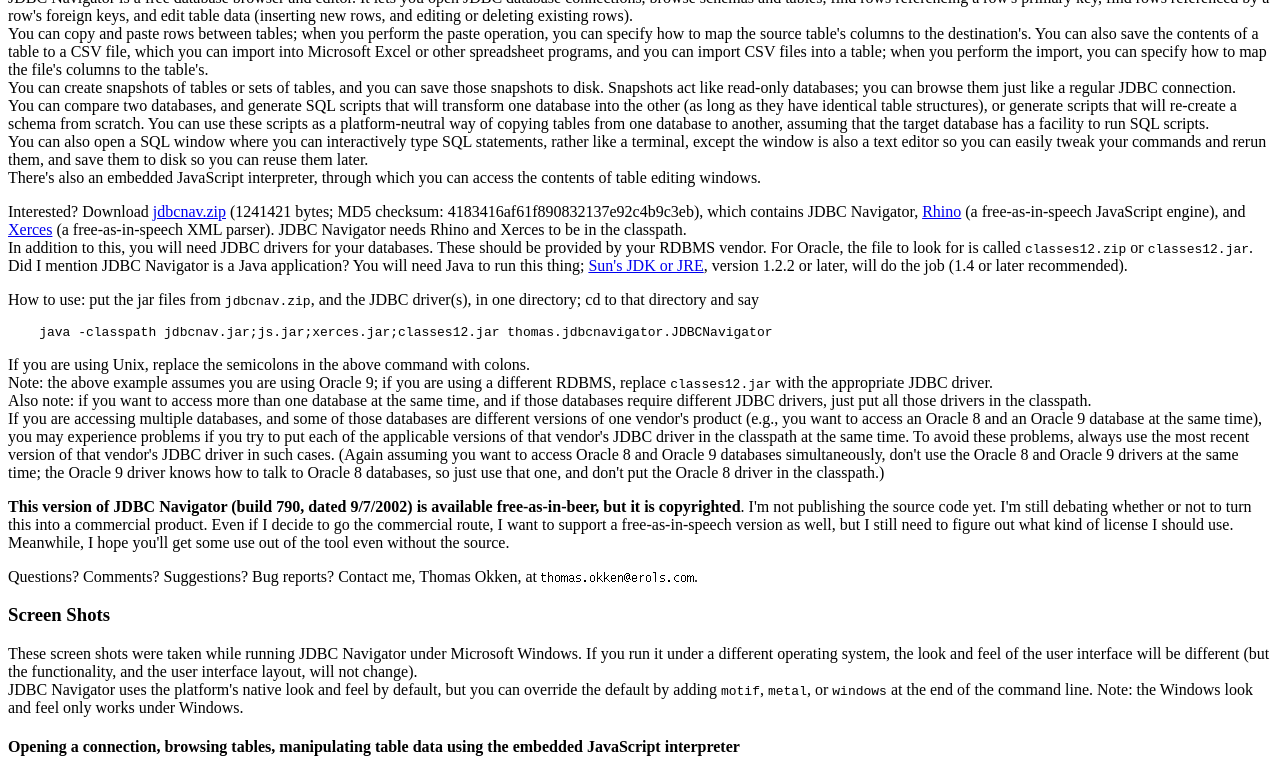
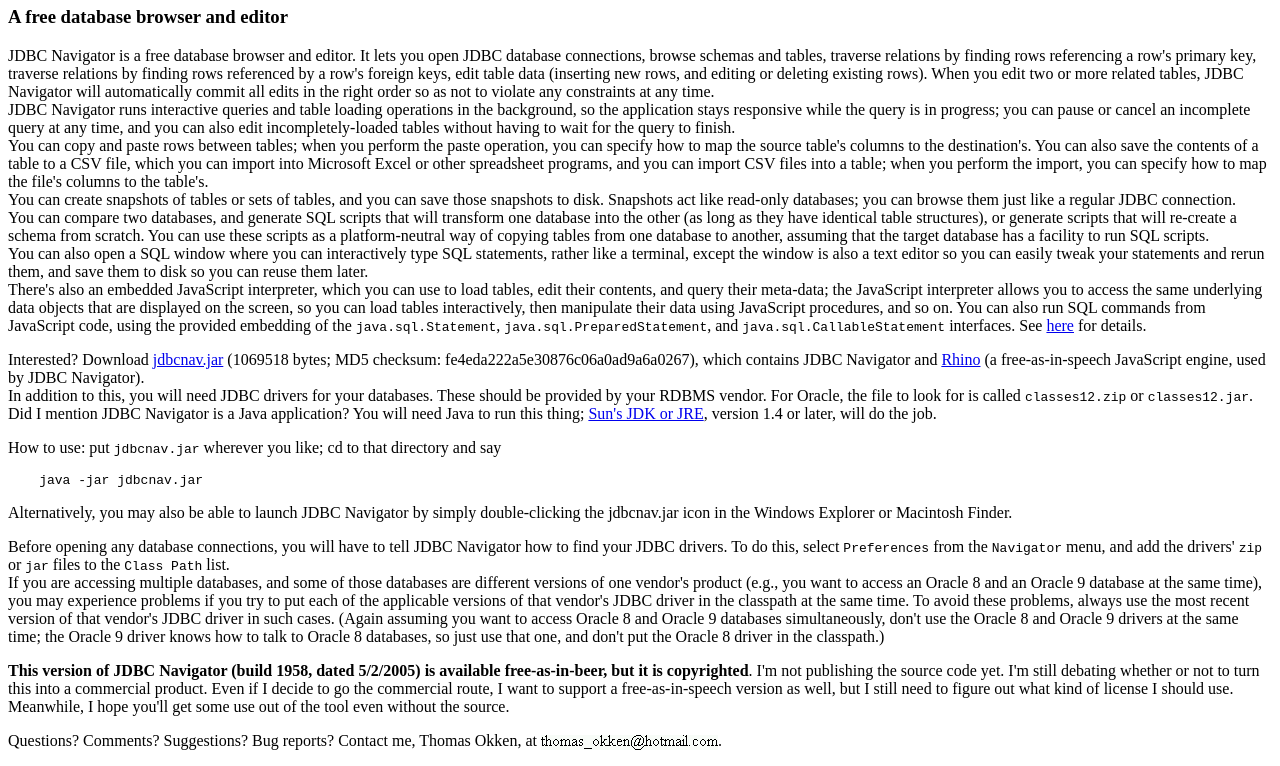
Before and after one commit to thomasokken/jdbcnav, a plain HTML site: page doc/index.html in a window 1280 px wide. Shown: the part 60-826 px from the top of the page. Drawn offline with Linux system fonts and the light colour scheme.

Commit message:
*** empty log message ***

```diff
--- a/doc/index.html
+++ b/doc/index.html
@@ -4,11 +4,21 @@
     <meta name="description" content="JDBC Navigator, a free database browser and editor.">
 </head>
 <body>
-    <h3>JDBC Navigator</h3>
+    <h1>JDBC Navigator</h1>
+    <h3>A free database browser and editor</h3>
     JDBC Navigator is a free database browser and editor. It lets you open JDBC
-    database connections, browse schemas and tables, find rows referencing a
-    row's primary key, find rows referenced by a row's foreign keys, and edit
-    table data (inserting new rows, and editing or deleting existing rows).
+    database connections, browse schemas and tables, traverse relations by
+    finding rows referencing a row's primary key, traverse relations by finding
+    rows referenced by a row's foreign keys, edit table data (inserting new
+    rows, and editing or deleting existing rows). When you edit two or more
+    related tables, JDBC Navigator will automatically commit all edits in the
+    right order so as not to violate any constraints at any time.
+    <br>
+    JDBC Navigator runs interactive queries and table loading operations in the
+    background, so the application stays responsive while the query is in
+    progress; you can pause or cancel an incomplete query at any time, and you
+    can also edit incompletely-loaded tables without having to wait for the
+    query to finish.
     <br>
     You can copy and paste rows between tables; when you perform the paste
     operation, you can specify how to map the source table's columns to the
@@ -30,18 +40,23 @@
     <br>
     You can also open a SQL window where you can interactively type SQL
     statements, rather like a terminal, except the window is also a text editor
-    so you can easily tweak your commands and rerun them, and save them to disk
-    so you can reuse them later.
+    so you can easily tweak your statements and rerun them, and save them to
+    disk so you can reuse them later.
     <br>
-    There's also an embedded JavaScript interpreter, through which you can
-    access the contents of table editing windows.
+    There's also an embedded JavaScript interpreter, which you can use to load
+    tables, edit their contents, and query their meta-data; the JavaScript
+    interpreter allows you to access the same underlying data objects that are
+    displayed on the screen, so you can load tables interactively, then
+    manipulate their data using JavaScript procedures, and so on. You can also
+    run SQL commands from JavaScript code, using the provided embedding of the
+    <code>java.sql.Statement</code>, <code>java.sql.PreparedStatement</code>,
+    and <code>java.sql.CallableStatement</code> interfaces. See <a
+    href="javascript_embedding.txt">here</a> for details.
     <p>
-    Interested? Download <a href="jdbcnav.zip">jdbcnav.zip</a> (1241421 bytes;
-    MD5 checksum: 4183416af61f890832137e92c4b9c3eb), which contains JDBC
-    Navigator, <a href="http://www.mozilla.org/rhino/">Rhino</a> (a
-    free-as-in-speech JavaScript engine), and <a
-    href="http://xml.apache.org/xerces-j/">Xerces</a> (a free-as-in-speech XML
-    parser). JDBC Navigator needs Rhino and Xerces to be in the classpath.
+    Interested? Download <a href="jdbcnav.jar">jdbcnav.jar</a> (1069518 bytes;
+    MD5 checksum: fe4eda222a5e30876c06a0ad9a6a0267), which contains JDBC
+    Navigator and <a href="http://www.mozilla.org/rhino/">Rhino</a> (a
+    free-as-in-speech JavaScript engine, used by JDBC Navigator).
     <br>
     In addition to this, you will need JDBC drivers for your databases. These
     should be provided by your RDBMS vendor. For Oracle, the file to look for
@@ -49,25 +64,22 @@
     <br>
     Did I mention JDBC Navigator is a Java application? You will need Java to
     run this thing; <a href="http://java.sun.com/j2se/">Sun's JDK or JRE</a>,
-    version 1.2.2 or later, will do the job (1.4 or later recommended).
+    version 1.4 or later, will do the job.
     <p>
-    How to use: put the jar files from <code>jdbcnav.zip</code>, and the JDBC
-    driver(s), in one directory; cd to that directory and say
+    How to use: put <code>jdbcnav.jar</code> wherever you like; cd to that
+    directory and say
     <p>
-    <code>&nbsp;&nbsp;&nbsp;&nbsp;java -classpath
-    jdbcnav.jar;js.jar;xerces.jar;classes12.jar
-    thomas.jdbcnavigator.JDBCNavigator</code>
+    <code>&nbsp;&nbsp;&nbsp;&nbsp;java -jar jdbcnav.jar</code>
     <p>
-    If you are using Unix, replace the semicolons in the above command with
-    colons.
-    <br>
-    Note: the above example assumes you are using Oracle 9; if you are using a
-    different RDBMS, replace <code>classes12.jar</code> with the appropriate
-    JDBC driver.
-    <br>
-    Also note: if you want to access more than one database at the same time,
-    and if those databases require different JDBC drivers, just put all those
-    drivers in the classpath.
+    Alternatively, you may also be able to launch JDBC Navigator by simply
+    double-clicking the jdbcnav.jar icon in the Windows Explorer or Macintosh
+    Finder.
+    <p>
+    Before opening any database connections, you will have to tell JDBC
+    Navigator how to find your JDBC drivers. To do this, select
+    <code>Preferences</code> from the <code>Navigator</code> menu, and add the
+    drivers' <code>zip</code> or <code>jar</code> files to the <code>Class
+    Path</code> list.
     <br>
     If you are accessing multiple databases, and some of those databases are
     different versions of one vendor's product (e.g., you want to access an
@@ -80,7 +92,7 @@
     time; the Oracle 9 driver knows how to talk to Oracle 8 databases, so just
     use that one, and don't put the Oracle 8 driver in the classpath.)
     <p>
-    <b>This version of JDBC Navigator (build 790, dated 9/7/2002) is available
+    <b>This version of JDBC Navigator (build 1958, dated 5/2/2005) is available
     free-as-in-beer, but it is copyrighted</b>. I'm not publishing the
     source code yet. I'm still debating whether or not to turn this into a
     commercial product. Even if I decide to go the commercial route, I want to
@@ -89,17 +101,18 @@
     out of the tool even without the source.
     <p>
     Questions? Comments? Suggestions? Bug reports? Contact me, Thomas Okken, at
-    <img src="me.gif" width="153" height="10" align="baseline">.
-    <h3>Screen Shots</h3>
-    These screen shots were taken while running JDBC Navigator under Microsoft
-    Windows. If you run it under a different operating system, the look and
-    feel of the user interface will be different (but the functionality, and
-    the user interface layout, will not change).
+    <img src="thomas.png" width="177" height="15" align="center">.
+
+    <h3>Quick Tour</h3>
+    The following screen shots were taken while running JDBC Navigator under
+    Microsoft Windows. If you run it under a different operating system, the
+    look and feel of the user interface will be different (but the
+    functionality, and the user interface layout, will be the same).
     <br>
-    JDBC Navigator uses the platform's native look and feel by default, but you
-    can override the default by adding <code>motif</code>, <code>metal</code>,
-    or <code>windows</code> at the end of the command line. Note: the Windows
-    look and feel only works under Windows.
+    You can select which look and feel you want to use by selecting
+    <code>Preferences</code> from the <code>Navigator</code> menu, and then
+    selecting the desired option from the menu in the top left corner of the
+    dialog.
     <h4>Opening a connection, browsing tables, manipulating table data using
     the embedded JavaScript interpreter</h4>
     <img src="snapshot1.png" width="900" height="700">
@@ -115,5 +128,8 @@
     <img src="snapshot5.png" width="900" height="700">
     <h4>Finding rows that reference, or are referenced by, another row</h4>
     <img src="snapshot6.png" width="900" height="700">
+
+    <hr>
+    <a href="../index.html">Back to Thomas Okken's Projects home page</a>
 </body>
 </html>
```
Also changed, not shown: doc/javascript_embedding.txt (added), doc/me.gif (deleted), doc/thomas.png (added).
